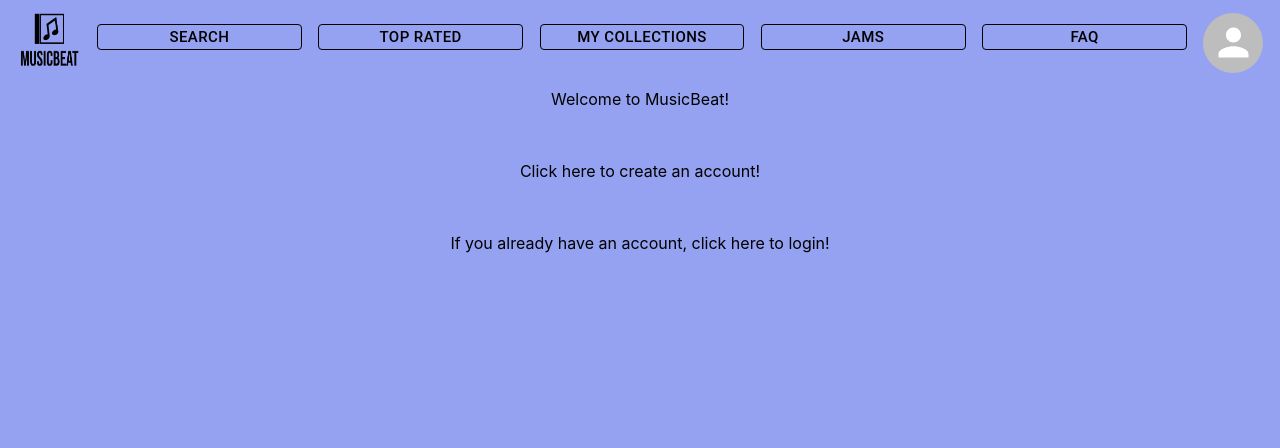
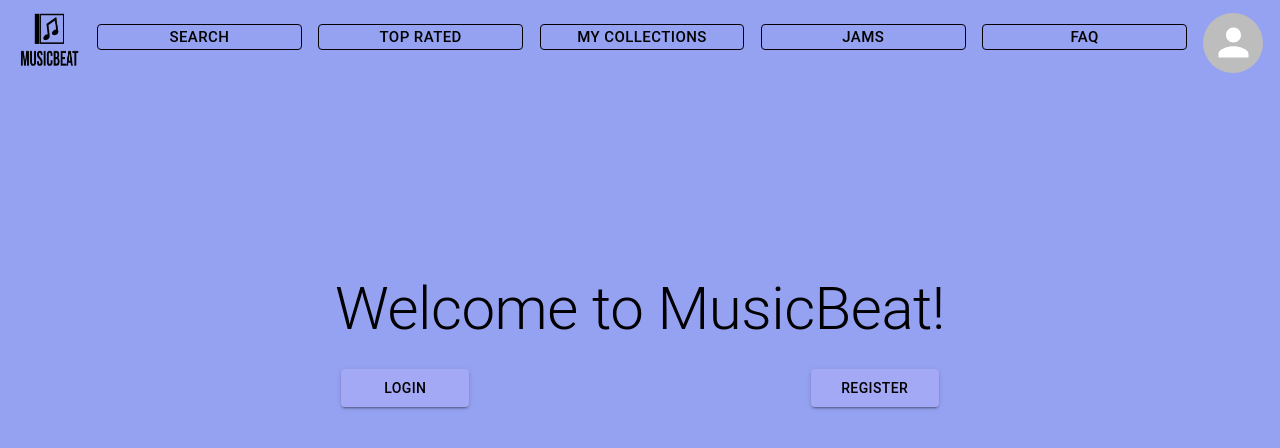
Before and after one commit to keydian/musicbeat, a React (Create React App) app: page / in a window 1280 px wide. Shown: the top 448 px of the page. Built offline with nearby package versions, Linux system fonts and the light colour scheme.

Commit message:
Homepage, Login+Register Linking

```diff
--- a/src/components/Header.tsx
+++ b/src/components/Header.tsx
@@ -1,9 +1,11 @@
 import '../styles/Header.css'
 import Button from '@mui/material/Button'
 import Avatar from '@mui/material/Avatar'
+import { useNavigate } from "react-router";
 
 function Header(){
 
+    let navigate = useNavigate();
     const logoFolder = process.env.PUBLIC_URL+"/logos/";
     return(
         <div className="Header" style={{display:'inline'}}>
@@ -11,6 +13,9 @@ function Header(){
             <img
             src={logoFolder+'Musicbeat-logos_transparent.png'}
             style={{maxWidth:'5%', maxHeight:'5%', float:"left", marginTop:"0.5vw"}}
+            onClick={() =>{
+                navigate('../')
+            }}
             >
             </img>
                 <Button size="large" variant="outlined" className="Button">
--- a/src/components/Homepage.tsx
+++ b/src/components/Homepage.tsx
@@ -1,4 +1,5 @@
 import { useNavigate } from "react-router";
+import { Typography, Button } from "@mui/material";
 import "../styles/Homepage.css";
 
 function Homepage() {
@@ -6,11 +7,17 @@ function Homepage() {
 
     return (
         <div className="Homepage">
-           <p>Welcome to MusicBeat!</p>
-           <br/>
-           <p>Click here to create an account!</p>
-           <br/>
-           <p>If you already have an account, click here to login!</p>
+           <Typography variant="h2" className="HeaderText1">
+                Welcome to MusicBeat!
+           </Typography>
+           <div style={{display:"flex", justifyContent:"space-evenly", alignItems:"center"}}>
+               <Button variant="contained" className="HomepageButton" onClick={() => navigate('/login')}>
+                    Login
+               </Button>
+               <Button variant="contained" className="HomepageButton" onClick={()=>navigate('/register')}>
+                    Register
+               </Button>
+           </div>
         </div>
     )
 }
--- a/src/styles/Homepage.css
+++ b/src/styles/Homepage.css
@@ -1,3 +1,15 @@
 .Homepage{
 
 }
+
+.HeaderText1{
+    margin-top: 25vh !important;
+}
+
+.HomepageButton{
+    margin-top: 3vh !important;
+    color: black !important;
+    background-color: rgba(209, 189, 255, 0.247) !important;
+    width: 10vw !important;
+    height: 3vw !important;
+}
```
